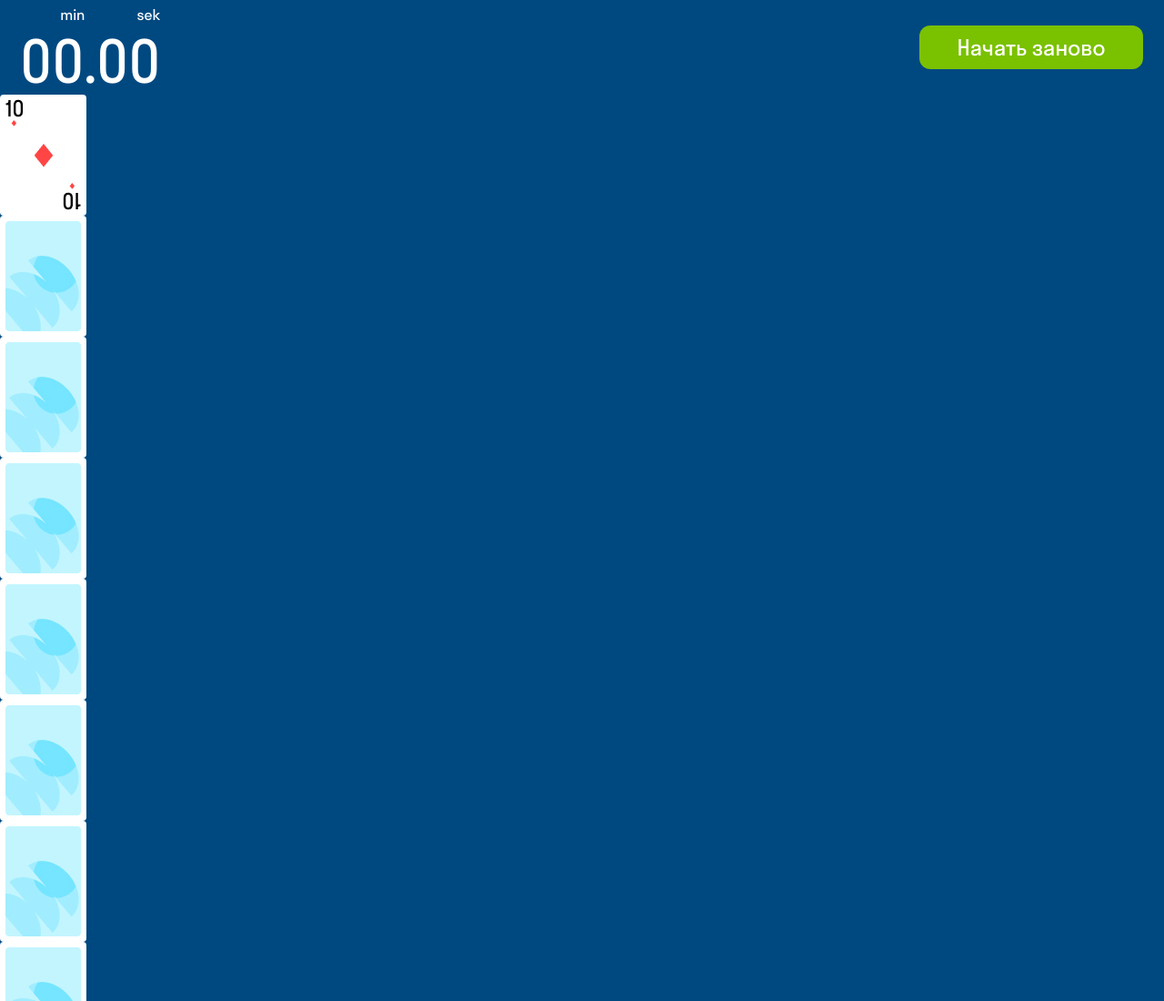
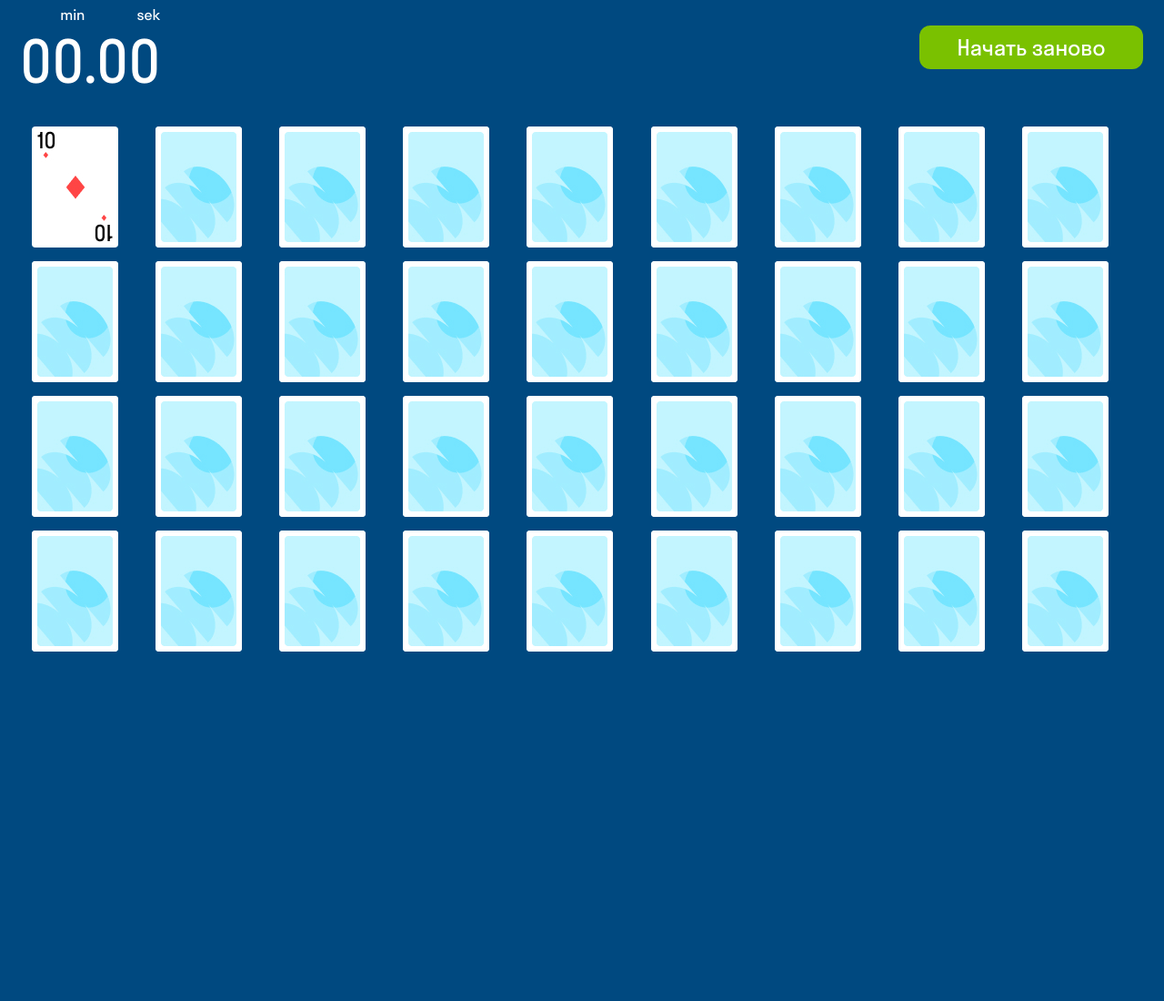
Before and after one commit to JulKuzmi/game-development, a website: page pageGame.html in a window 1280 px wide. Shown: the top 1100 px of the page at 91% size. After the commit the page ends 800 px from the top, so only its background shows below. Drawn offline with Linux system fonts and the light colour scheme.

Commit message:
найдена 36 утерянная карта

```diff
--- a/pageGame.html
+++ b/pageGame.html
@@ -89,6 +89,10 @@
             <img src="cardIMG/рубашка.jpg" alt="" class="back_face">
          </div>
          <div class="memory_card">
+            <img src="cardIMG/8 пики.jpg" alt="" class="front_face">
+            <img src="cardIMG/рубашка.jpg" alt="" class="back_face">
+         </div>
+         <div class="memory_card">
             <img src="cardIMG/9 бубны.jpg" alt="" class="front_face">
             <img src="cardIMG/рубашка.jpg" alt="" class="back_face">
          </div>
@@ -104,6 +108,70 @@
             <img src="cardIMG/9 черви.jpg" alt="" class="front_face">
             <img src="cardIMG/рубашка.jpg" alt="" class="back_face">
          </div>
+         <div class="memory_card">
+            <img src="cardIMG/валет бубны.jpg" alt="" class="front_face">
+            <img src="cardIMG/рубашка.jpg" alt="" class="back_face">
+         </div>
+         <div class="memory_card">
+            <img src="cardIMG/валет крести.jpg" alt="" class="front_face">
+            <img src="cardIMG/рубашка.jpg" alt="" class="back_face">
+         </div>
+         <div class="memory_card">
+            <img src="cardIMG/валет пики.jpg" alt="" class="front_face">
+            <img src="cardIMG/рубашка.jpg" alt="" class="back_face">
+         </div>
+         <div class="memory_card">
+            <img src="cardIMG/валет черви.jpg" alt="" class="front_face">
+            <img src="cardIMG/рубашка.jpg" alt="" class="back_face">
+         </div>
+         <div class="memory_card">
+            <img src="cardIMG/дама бубны.jpg" alt="" class="front_face">
+            <img src="cardIMG/рубашка.jpg" alt="" class="back_face">
+         </div>
+         <div class="memory_card">
+            <img src="cardIMG/дама крести.jpg" alt="" class="front_face">
+            <img src="cardIMG/рубашка.jpg" alt="" class="back_face">
+         </div>
+         <div class="memory_card">
+            <img src="cardIMG/дама пики.jpg" alt="" class="front_face">
+            <img src="cardIMG/рубашка.jpg" alt="" class="back_face">
+         </div>
+         <div class="memory_card">
+            <img src="cardIMG/дама черви.jpg" alt="" class="front_face">
+            <img src="cardIMG/рубашка.jpg" alt="" class="back_face">
+         </div>
+         <div class="memory_card">
+            <img src="cardIMG/король бубны.jpg" alt="" class="front_face">
+            <img src="cardIMG/рубашка.jpg" alt="" class="back_face">
+         </div>
+         <div class="memory_card">
+            <img src="cardIMG/король крести.jpg" alt="" class="front_face">
+            <img src="cardIMG/рубашка.jpg" alt="" class="back_face">
+         </div>
+         <div class="memory_card">
+            <img src="cardIMG/король пики.jpg" alt="" class="front_face">
+            <img src="cardIMG/рубашка.jpg" alt="" class="back_face">
+         </div>
+         <div class="memory_card">
+            <img src="cardIMG/король черви.jpg" alt="" class="front_face">
+            <img src="cardIMG/рубашка.jpg" alt="" class="back_face">
+         </div>
+         <div class="memory_card">
+            <img src="cardIMG/туз бубны.jpg" alt="" class="front_face">
+            <img src="cardIMG/рубашка.jpg" alt="" class="back_face">
+         </div>
+         <div class="memory_card">
+            <img src="cardIMG/туз крести.jpg" alt="" class="front_face">
+            <img src="cardIMG/рубашка.jpg" alt="" class="back_face">
+         </div>
+         <div class="memory_card">
+            <img src="cardIMG/туз пики.jpg" alt="" class="front_face">
+            <img src="cardIMG/рубашка.jpg" alt="" class="back_face">
+         </div>
+         <div class="memory_card">
+            <img src="cardIMG/туз черви.jpg" alt="" class="front_face">
+            <img src="cardIMG/рубашка.jpg" alt="" class="back_face">
+         </div>
     </section>
 </body>
 
--- a/style/pageGame.css
+++ b/style/pageGame.css
@@ -73,6 +73,10 @@ body {
 .memory_game {
     margin: auto;
     perspective: 1000px;
+    display: grid;
+    grid-template-columns: repeat(9, 1fr);
+    gap: 15px;
+    margin: 35px;
 }
 
 .memory_card {
@@ -83,6 +87,8 @@ body {
     transition: transform 0.5s;
     transform-style:preserve-3d;
 }
+
+
 
 .memory_card.flip {
     transform: rotateY(180deg);
```
Also changed, not shown: cardIMG/8 пики.jpg (added).
